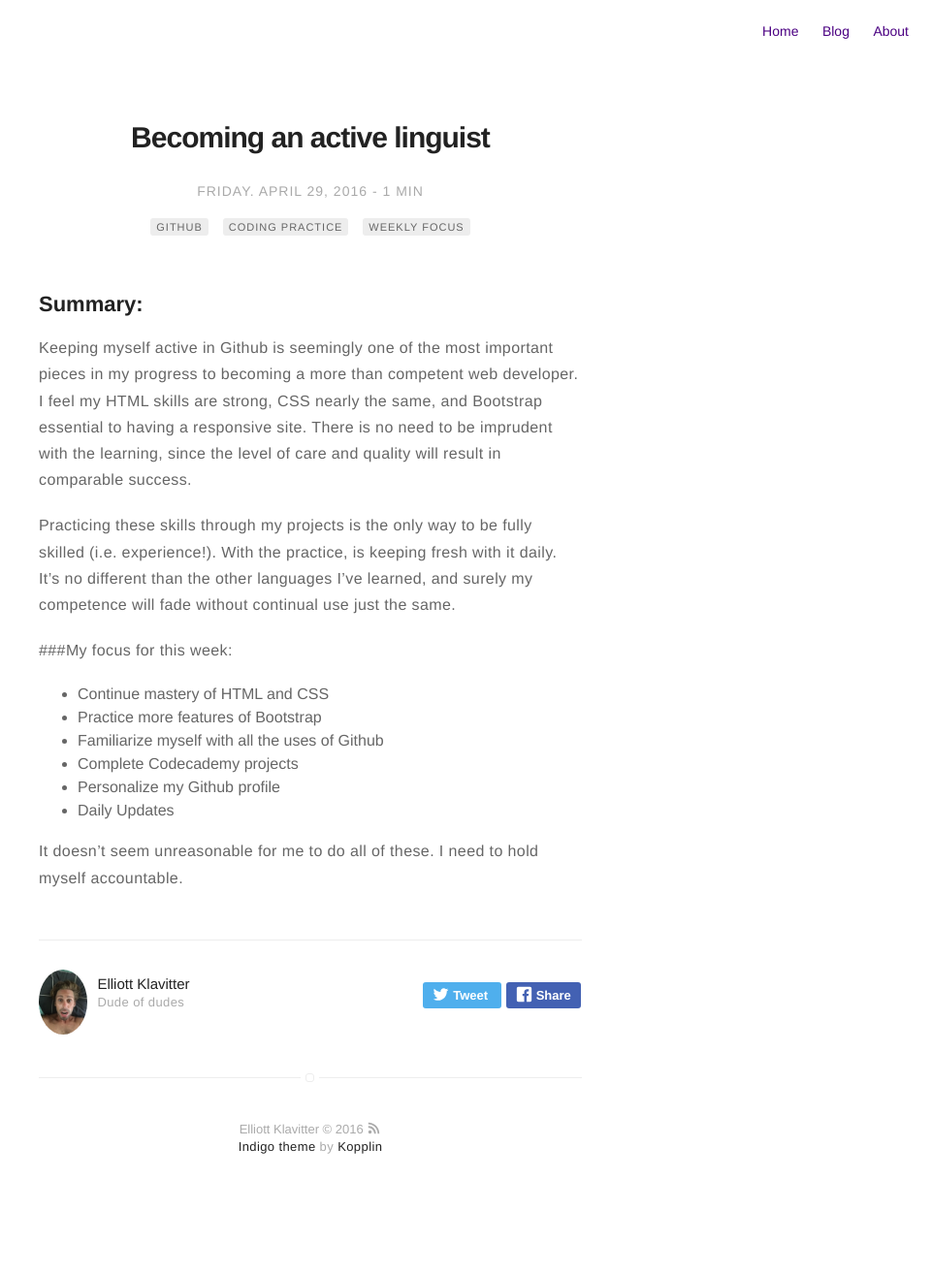
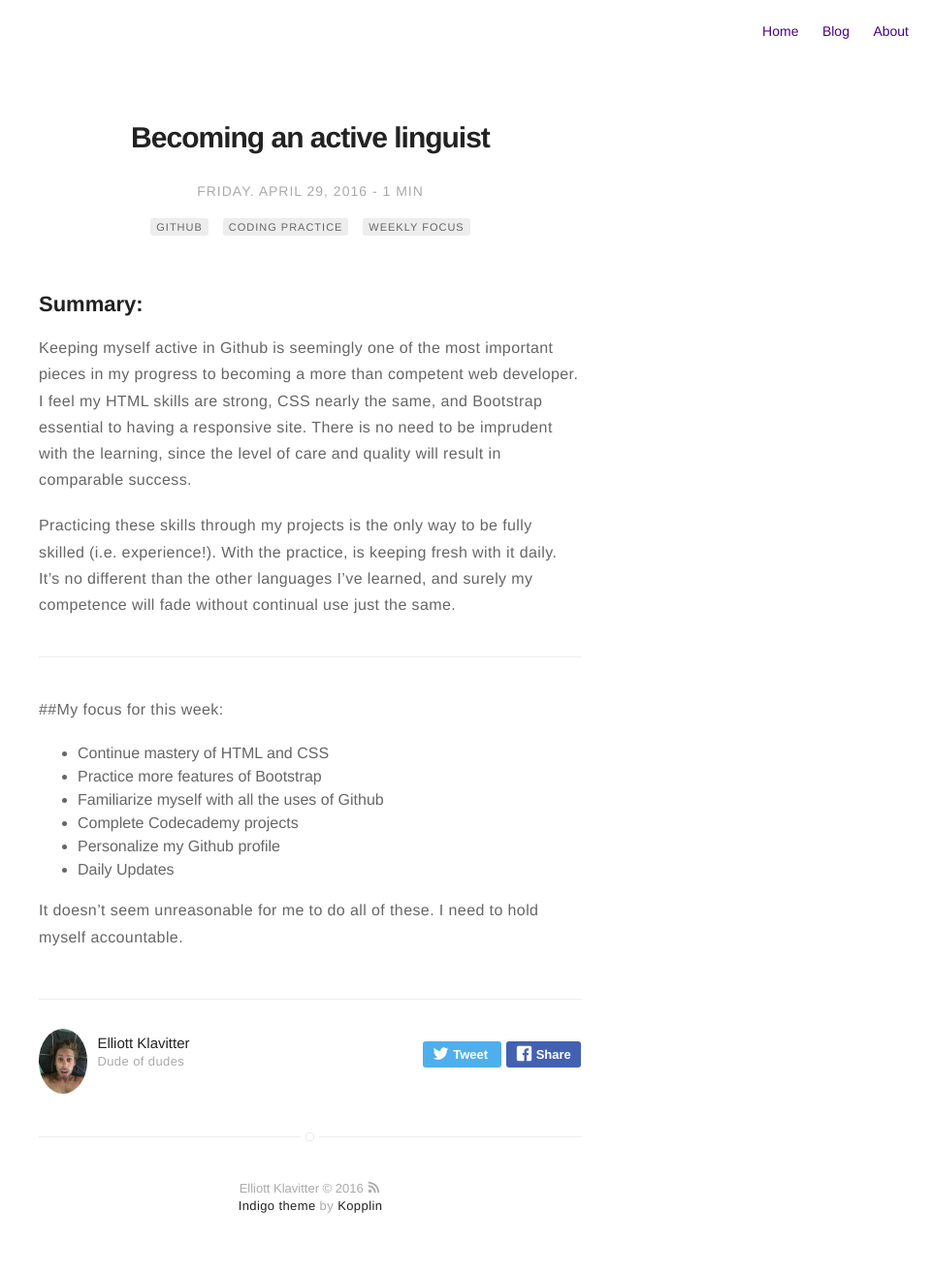
Before and after one commit to eklavitt/eklavitt.github.io, a Jekyll site: the page built from _posts/2016-04-29-Becoming-an-active-linguist.markdown, in a window 1280 px wide. Shown: the whole page at 97% size, without its empty margins (320-1280 px from the left). Built offline with Jekyll 4.4.1, drawn with Linux system fonts in a browser that asks for light colours; before the commit the page ends 1254 px from its top, so only the background shows below that.

Commit message:
page break

```diff
--- a/_posts/2016-04-29-Becoming-an-active-linguist.markdown
+++ b/_posts/2016-04-29-Becoming-an-active-linguist.markdown
@@ -15,7 +15,9 @@ Keeping myself active in Github is seemingly one of the most important pieces in
 
 Practicing these skills through my projects is the only way to be fully skilled (i.e. experience!). With the practice, is keeping fresh with it daily. It's no different than the other languages I've learned, and surely my competence will fade without continual use just the same.
 
-###My focus for this week:
+---
+
+##My focus for this week:
 
 - Continue mastery of HTML and CSS
 - Practice more features of Bootstrap
```
Also changed, not shown: 2 other files.
